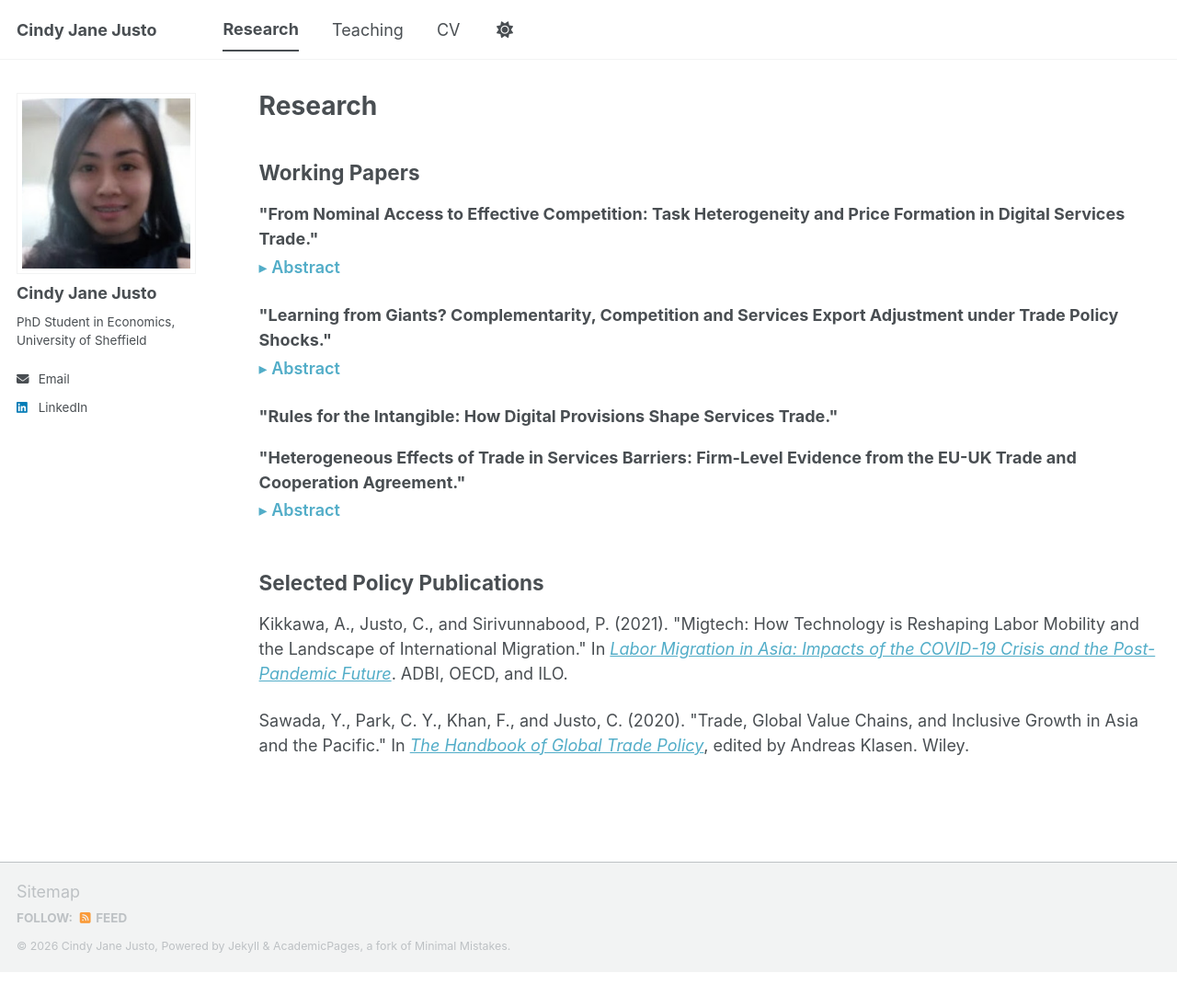
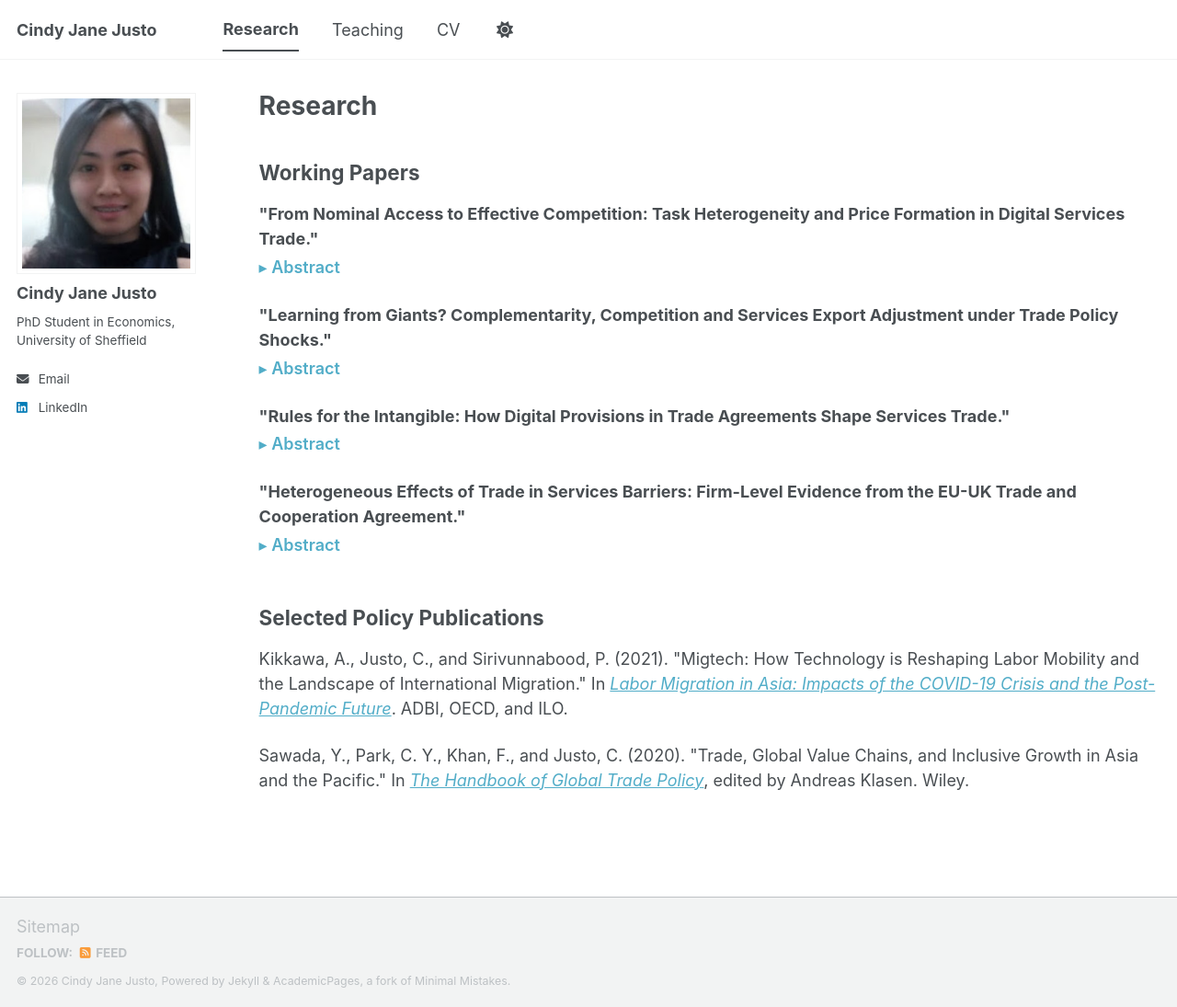
Before and after one commit to cindyjusto/cindyjusto.github.io, a Jekyll site: the page built from _pages/publications.html, in a window 1280 px wide and 1095 px high. Shown: the whole window at 92% size. Built offline with Jekyll 4.4.1, drawn with Linux system fonts in a browser that asks for light colours; a script bundle is joined from its source files by our own code; library files that are not in the unit come from our copies.

Commit message:
Update publications.html

```diff
--- a/_pages/publications.html
+++ b/_pages/publications.html
@@ -39,7 +39,13 @@ details.abstract > p { margin-top: 0; text-align: justify; }
 </details>
 
 
-<p class="paper-title"><strong>"Rules for the Intangible: How Digital Provisions Shape Services Trade."</strong></p>
+<p class="paper-title"><strong>"Rules for the Intangible: How Digital Provisions in Trade Agreements Shape Services Trade."</strong></p>
+
+<details class="abstract">
+  <summary>Abstract</summary>
+  <p>Digital technologies allow services to be delivered across borders, yet cross-border provision remains subject to national rules on data transfers, electronic transactions and consumer protection. This paper examines how digital commitments in preferential trade agreements and differences in domestic regulations shape bilateral services trade flows. Classifying digital rules by function and matching binding commitments to the domestic regulations they govern, the analysis shows that the relevance of digital commitments lies in their content rather than in their inclusion in an agreement. Services trade is higher where partners commit to maintaining regulatory standards, such as data and consumer protection, and lower where commitments limit the barriers governments may impose. Trade is also lower between partners with greater regulatory divergence. Binding commitments largely formalise regulations already in place rather than induce reform. The results indicate that the gains from digital trade rules rest on their substance and on regulatory alignment between partners.
+</p>
+</details>
 
 
 <p class="paper-title"><strong>"Heterogeneous Effects of Trade in Services Barriers: Firm-Level Evidence from the EU-UK Trade and Cooperation Agreement."</strong></p>
```
